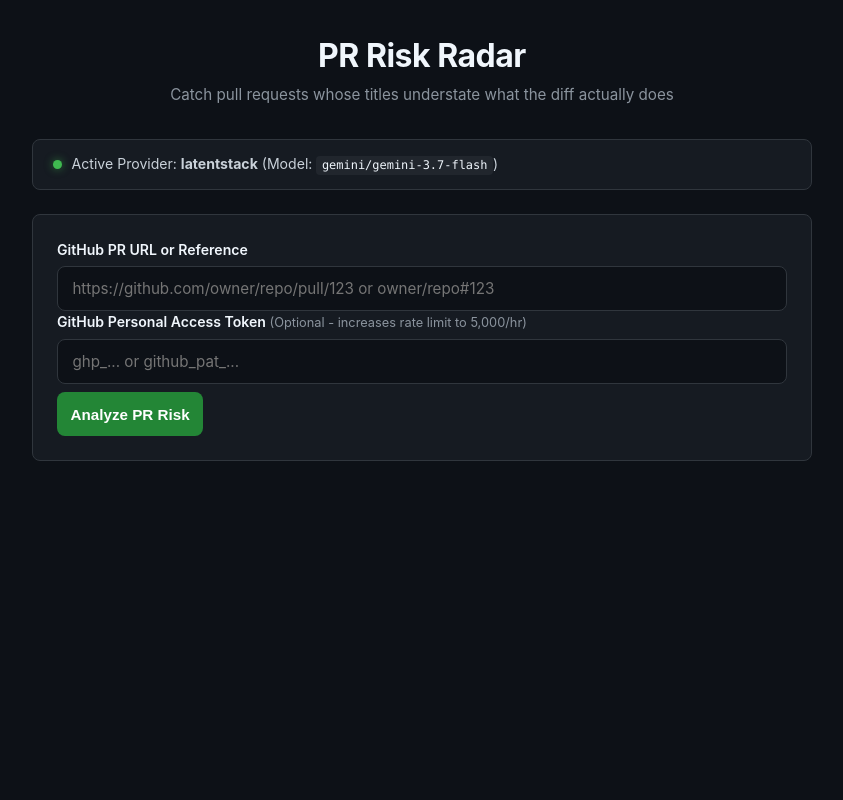
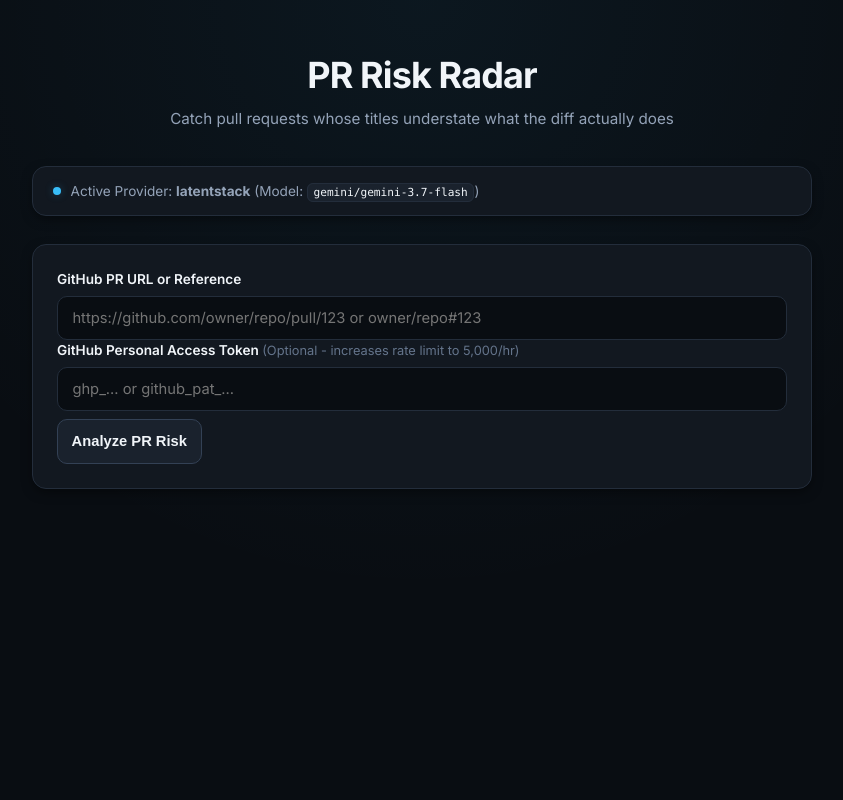
Before and after one commit to Harshitha-Yallamati/pr-risk-radar, a Flask app: page / in a window 1280 px wide. Shown: the whole page, without its empty margins (218-1061 px from the left). Run offline with Flask 3, Linux system fonts and the light colour scheme.

Commit message:
Redesign UI with precise developer-tool aesthetic and Inter font

```diff
--- a/static/style.css
+++ b/static/style.css
@@ -1,17 +1,49 @@
 :root {
-    --bg-color: #0d1117;
-    --card-bg: #161b22;
-    --card-border: #30363d;
-    --text-primary: #c9d1d9;
-    --text-muted: #8b949e;
-    --accent-blue: #58a6ff;
-    --accent-green: #238636;
-    --accent-green-bright: #3fb950;
-    --accent-amber: #d29922;
-    --accent-red: #f85149;
-    --font-stack: -apple-system, BlinkMacSystemFont, "Segoe UI", Roboto, Helvetica, Arial, sans-serif, "Apple Color Emoji", "Segoe UI Emoji";
-    --font-mono: ui-monospace, SFMono-Regular, "SF Mono", Menlo, Consolas, "Liberation Mono", monospace;
-    --radius: 8px;
+    /* Color System */
+    --bg-base: #090d12;
+    --bg-surface: #121820;
+    --bg-surface-elevated: #1a222d;
+    --bg-surface-hover: #1f2936;
+    --border-subtle: #232d3b;
+    --border-strong: #334155;
+
+    --text-primary: #f1f5f9;
+    --text-secondary: #94a3b8;
+    --text-muted: #64748b;
+
+    /* Restrained Accent (Vercel/Linear slate-blue) */
+    --accent: #38bdf8;
+    --accent-hover: #7dd3fc;
+    --accent-focus-ring: rgba(56, 189, 248, 0.25);
+
+    /* Semantic Risk Colors ONLY */
+    --risk-low: #30a46c;
+    --risk-low-bg: rgba(48, 164, 108, 0.08);
+    --risk-low-border: rgba(48, 164, 108, 0.3);
+
+    --risk-medium: #f59e0b;
+    --risk-medium-bg: rgba(245, 158, 11, 0.08);
+    --risk-medium-border: rgba(245, 158, 11, 0.3);
+
+    --risk-high: #e11d48;
+    --risk-high-bg: rgba(225, 29, 72, 0.08);
+    --risk-high-border: rgba(225, 29, 72, 0.3);
+
+    /* Diff Metrics */
+    --diff-add: #30a46c;
+    --diff-del: #e11d48;
+
+    /* Typography & Spacing */
+    --font-sans: 'Inter', -apple-system, BlinkMacSystemFont, "Segoe UI", Roboto, sans-serif;
+    --font-mono: ui-monospace, SFMono-Regular, "SF Mono", Menlo, Consolas, monospace;
+
+    --radius-sm: 6px;
+    --radius-md: 10px;
+    --radius-lg: 14px;
+
+    --shadow-sm: 0 1px 2px 0 rgba(0, 0, 0, 0.4);
+    --shadow-md: 0 4px 12px -2px rgba(0, 0, 0, 0.5);
+
     --container-max-width: 780px;
 }
 
@@ -22,13 +54,17 @@
 }
 
 body {
-    background-color: var(--bg-color);
+    background-color: var(--bg-base);
+    background-image: radial-gradient(circle at 50% 0%, rgba(56, 189, 248, 0.06) 0%, transparent 600px);
+    background-repeat: no-repeat;
     color: var(--text-primary);
-    font-family: var(--font-stack);
+    font-family: var(--font-sans);
     line-height: 1.5;
-    padding: 2rem 1rem;
+    padding: 3rem 1rem;
     display: flex;
     justify-content: center;
+    min-height: 100vh;
+    -webkit-font-smoothing: antialiased;
 }
 
 .app-container {
@@ -36,7 +72,12 @@ body {
     max-width: var(--container-max-width);
     display: flex;
     flex-direction: column;
-    gap: 1.5rem;
+    gap: 1.75rem;
+}
+
+/* Explicitly enforce hidden attribute */
+[hidden], .hidden {
+    display: none !important;
 }
 
 /* Header */
@@ -45,20 +86,23 @@ body {
     padding-bottom: 0.5rem;
 }
 
+.title, h1, h2, h3 {
+    letter-spacing: -0.025em;
+}
+
 .title {
-    font-size: 2rem;
+    font-size: 2.25rem;
     font-weight: 700;
-    color: #f0f6fc;
-    letter-spacing: -0.5px;
+    color: var(--text-primary);
 }
 
 .subtitle {
-    color: var(--text-muted);
+    color: var(--text-secondary);
     font-size: 0.95rem;
-    margin-top: 0.25rem;
+    margin-top: 0.35rem;
 }
 
-/* Top Nav & Timing */
+/* Navigation & Header Meta */
 .top-nav {
     display: flex;
     justify-content: space-between;
@@ -67,31 +111,29 @@ body {
 }
 
 .back-link {
-    color: var(--accent-blue);
+    color: var(--text-secondary);
     text-decoration: none;
     font-weight: 500;
+    transition: color 0.15s ease;
 }
 
 .back-link:hover {
-    text-decoration: underline;
+    color: var(--accent);
 }
 
 .timing-info {
     color: var(--text-muted);
     font-family: var(--font-mono);
+    font-size: 0.8rem;
 }
 
-/* Cards & Containers */
+/* Cards & Surfaces */
 .card {
-    background-color: var(--card-bg);
-    border: 1px solid var(--card-border);
-    border-radius: var(--radius);
+    background-color: var(--bg-surface);
+    border: 1px solid var(--border-subtle);
+    border-radius: var(--radius-lg);
     padding: 1.5rem;
-}
-
-/* Explicitly handle hidden attribute when classes override display */
-[hidden], .hidden {
-    display: none !important;
+    box-shadow: var(--shadow-md);
 }
 
 /* Flash Messages */
@@ -122,27 +164,27 @@ body {
     display: flex;
     align-items: center;
     gap: 0.6rem;
-    font-size: 0.88rem;
+    font-size: 0.85rem;
+    color: var(--text-secondary);
 }
 
 .dot {
-    width: 9px;
-    height: 9px;
+    width: 8px;
+    height: 8px;
     border-radius: 50%;
     display: inline-block;
 }
 
 .status-badge.active .dot {
-    background-color: var(--accent-green-bright);
-    box-shadow: 0 0 8px rgba(63, 185, 80, 0.6);
+    background-color: var(--accent);
+    box-shadow: 0 0 8px var(--accent-focus-ring);
 }
 
 .status-badge.inactive .dot {
-    background-color: var(--accent-amber);
-    box-shadow: 0 0 8px rgba(210, 153, 34, 0.6);
+    background-color: var(--risk-medium);
 }
 
-/* Form */
+/* Form Controls */
 .form-card {
     display: flex;
     flex-direction: column;
@@ -156,9 +198,9 @@ body {
 }
 
 .form-group label {
-    font-size: 0.88rem;
+    font-size: 0.85rem;
     font-weight: 600;
-    color: #f0f6fc;
+    color: var(--text-primary);
 }
 
 .optional {
@@ -169,43 +211,45 @@ body {
 
 input[type="text"],
 input[type="password"] {
-    background-color: #0d1117;
-    border: 1px solid var(--card-border);
-    border-radius: var(--radius);
+    background-color: var(--bg-base);
+    border: 1px solid var(--border-subtle);
+    border-radius: var(--radius-md);
     color: var(--text-primary);
     padding: 0.75rem 0.9rem;
-    font-size: 0.95rem;
-    font-family: var(--font-stack);
+    font-size: 0.92rem;
+    font-family: var(--font-sans);
     outline: none;
-    transition: border-color 0.2s;
+    transition: border-color 0.15s ease, box-shadow 0.15s ease;
 }
 
 input[type="text"]:focus,
 input[type="password"]:focus {
-    border-color: var(--accent-blue);
-    box-shadow: 0 0 0 3px rgba(88, 166, 255, 0.15);
+    border-color: var(--accent);
+    box-shadow: 0 0 0 3px var(--accent-focus-ring);
 }
 
+/* Buttons */
 .btn {
-    background-color: var(--accent-green);
-    color: #ffffff;
-    border: none;
-    border-radius: var(--radius);
+    background-color: var(--bg-surface-elevated);
+    color: var(--text-primary);
+    border: 1px solid var(--border-strong);
+    border-radius: var(--radius-md);
     padding: 0.85rem;
-    font-size: 0.95rem;
+    font-size: 0.92rem;
     font-weight: 600;
     cursor: pointer;
-    transition: background-color 0.2s;
+    transition: background-color 0.15s ease, border-color 0.15s ease;
     margin-top: 0.5rem;
 }
 
 .btn:hover {
-    background-color: #2ea043;
+    background-color: var(--bg-surface-hover);
+    border-color: var(--accent);
 }
 
 .btn.disabled,
 .btn:disabled {
-    opacity: 0.6;
+    opacity: 0.5;
     cursor: not-allowed;
 }
 
@@ -475,33 +523,35 @@ input[type="password"]:focus {
     text-transform: uppercase;
 }
 
-.status-added { color: var(--accent-green-bright); }
-.status-modified { color: var(--accent-amber); }
-.status-removed { color: var(--accent-red); }
+.status-added { color: var(--diff-add); }
+.status-modified { color: var(--risk-medium); }
+.status-removed { color: var(--diff-del); }
 
 .no-data {
     color: var(--text-muted);
-    font-size: 0.9rem;
+    font-size: 0.88rem;
     font-style: italic;
 }
 
 /* Code Element Styling */
 code {
-    background-color: #21262d;
-    color: #f0f6fc;
+    background-color: var(--bg-surface-elevated);
+    border: 1px solid var(--border-subtle);
+    color: var(--text-primary);
     font-family: var(--font-mono);
     padding: 0.15rem 0.35rem;
-    border-radius: 4px;
-    font-size: 0.85em;
+    border-radius: var(--radius-sm);
+    font-size: 0.82em;
 }
 
 .pr-title-link {
-    color: #f0f6fc;
+    color: var(--text-primary);
     text-decoration: none;
+    transition: color 0.15s ease;
 }
 
 .pr-title-link:hover {
-    color: var(--accent-blue);
+    color: var(--accent);
 }
 
 .pr-number {
--- a/templates/index.html
+++ b/templates/index.html
@@ -4,6 +4,9 @@
     <meta charset="UTF-8">
     <meta name="viewport" content="width=device-width, initial-scale=1.0">
     <title>PR Risk Radar</title>
+    <link rel="preconnect" href="https://fonts.googleapis.com">
+    <link rel="preconnect" href="https://fonts.gstatic.com" crossorigin>
+    <link href="https://fonts.googleapis.com/css2?family=Inter:wght@400;500;600;700&display=swap" rel="stylesheet">
     <link rel="stylesheet" href="{{ url_for('static', filename='style.css') }}">
 </head>
 <body>
--- a/templates/result.html
+++ b/templates/result.html
@@ -4,6 +4,9 @@
     <meta charset="UTF-8">
     <meta name="viewport" content="width=device-width, initial-scale=1.0">
     <title>Risk Report - PR #{{ pr_data.number }}</title>
+    <link rel="preconnect" href="https://fonts.googleapis.com">
+    <link rel="preconnect" href="https://fonts.gstatic.com" crossorigin>
+    <link href="https://fonts.googleapis.com/css2?family=Inter:wght@400;500;600;700&display=swap" rel="stylesheet">
     <link rel="stylesheet" href="{{ url_for('static', filename='style.css') }}">
 </head>
 <body>
```
Also changed, not shown: other parts of static/style.css (+106 -86 lines).
